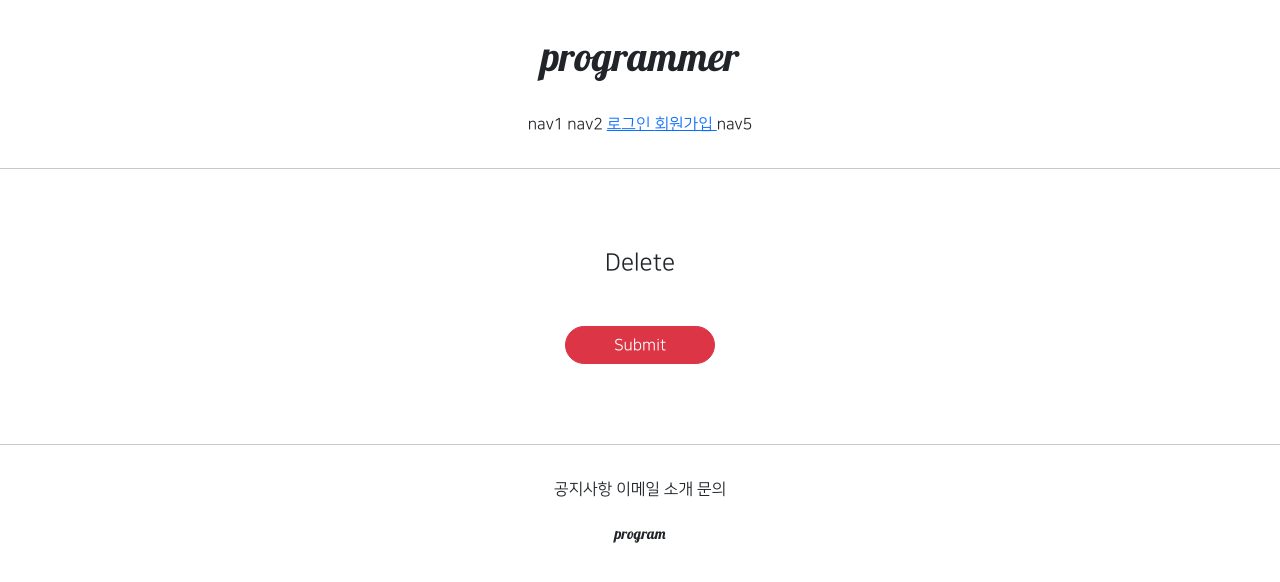
After one commit to misojun50/git_mytest, a Django app: page /accounts/delete/1 in a window 1280 px wide. The commit adds this page. Shown: the top 582 px of the page. Run offline with Django 3.2, Linux system fonts and the light colour scheme; tables that the repository leaves empty hold one stand-in row (values such as "Sample post"); parts of the project's set-up code (start-up, migrations or seed data) failed here and were passed over; some libraries are stand-ins or nearby versions.

Commit message:
7/19 commit2

```diff
--- /dev/null
+++ b/accountapp/templates/accountapp/delete.html
@@ -0,0 +1,26 @@
+{% extends 'base.html' %}
+{# 늘 그러하듯이 뼈대 그대로 들고오면 됨 #}
+
+{% block content %}
+    <div class="text-center mw-500 m-auto">
+        <div class="m-5">
+            <h4>
+                Delete
+            </h4>
+        </div>
+        <div>
+            <form action="{% url 'accountapp:delete' pk=target_User.pk %}" method="post">
+                {% csrf_token %}
+
+                <div class="m-5">
+                <input type="submit"
+                       class="btn btn-danger rounded-pill px-5">
+                </div>
+            </form>
+
+        </div>
+    </div>
+
+
+
+{% endblock %}
--- a/accountapp/templates/accountapp/detail.html
+++ b/accountapp/templates/accountapp/detail.html
@@ -19,6 +19,12 @@
                 Update Info
             </a>
         </div>
+        <div>
+            <a href="{% url 'accountapp:delete' pk=target_User.pk %} ">
+                Delete
+            </a>
+        </div>
+
     </div>
 
 
--- a/accountapp/urls.py
+++ b/accountapp/urls.py
@@ -1,7 +1,7 @@
 from django.contrib.auth.views import LoginView, LogoutView
 from django.urls import path
 
-from accountapp.views import hello_world, AccountCreateView, AccountDetailView, AccountUpdateView
+from accountapp.views import hello_world, AccountCreateView, AccountDetailView, AccountUpdateView, AccountDeleteView
 
 app_name = 'accountapp'
 
@@ -20,5 +20,7 @@ urlpatterns = [
 
     path('update/<int:pk>', AccountUpdateView.as_view(), name='update'),
 
+    path('delete/<int:pk>', AccountDeleteView.as_view(), name='delete'),
+
 
 ]
--- a/accountapp/views.py
+++ b/accountapp/views.py
@@ -4,7 +4,7 @@ from django.http import HttpResponse, HttpResponseRedirect
 from django.shortcuts import render
 # Create your views here.
 from django.urls import reverse, reverse_lazy
-from django.views.generic import CreateView, DetailView, UpdateView
+from django.views.generic import CreateView, DetailView, UpdateView, DeleteView
 
 from accountapp.models import HelloWorld
 
@@ -59,3 +59,10 @@ class AccountUpdateView(UpdateView):
     success_url = reverse_lazy('accountapp:hello_world')
     #지금은 detail이 안됨. <int:pk>를 지정안했기 때문.
     template_name = 'accountapp/update.html'
+
+#회원탈퇴 기능
+class AccountDeleteView(DeleteView):
+    model = User
+    context_object_name = 'target_User'
+    success_url = reverse_lazy("accountapp:hello_world")
+    template_name = 'accountapp/delete.html'
```
